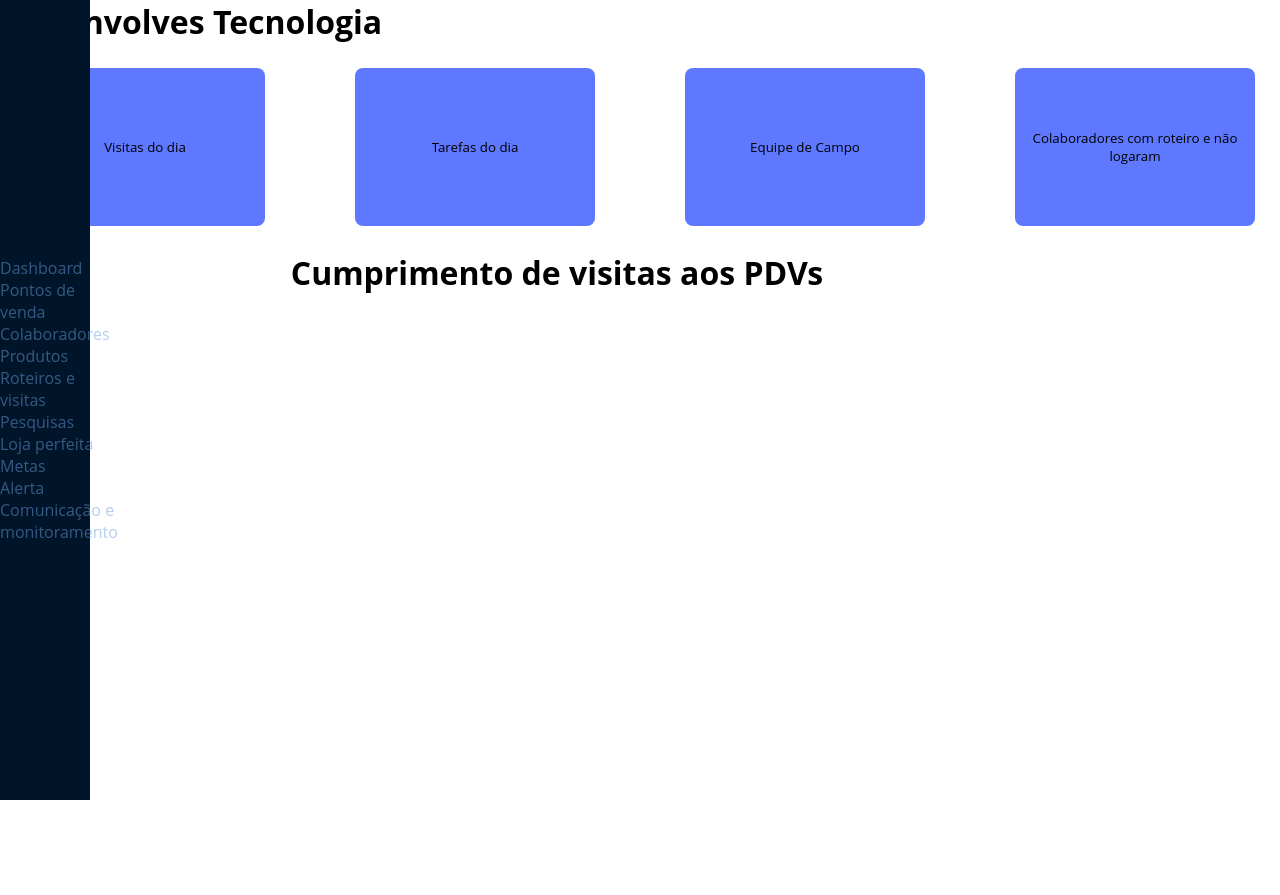
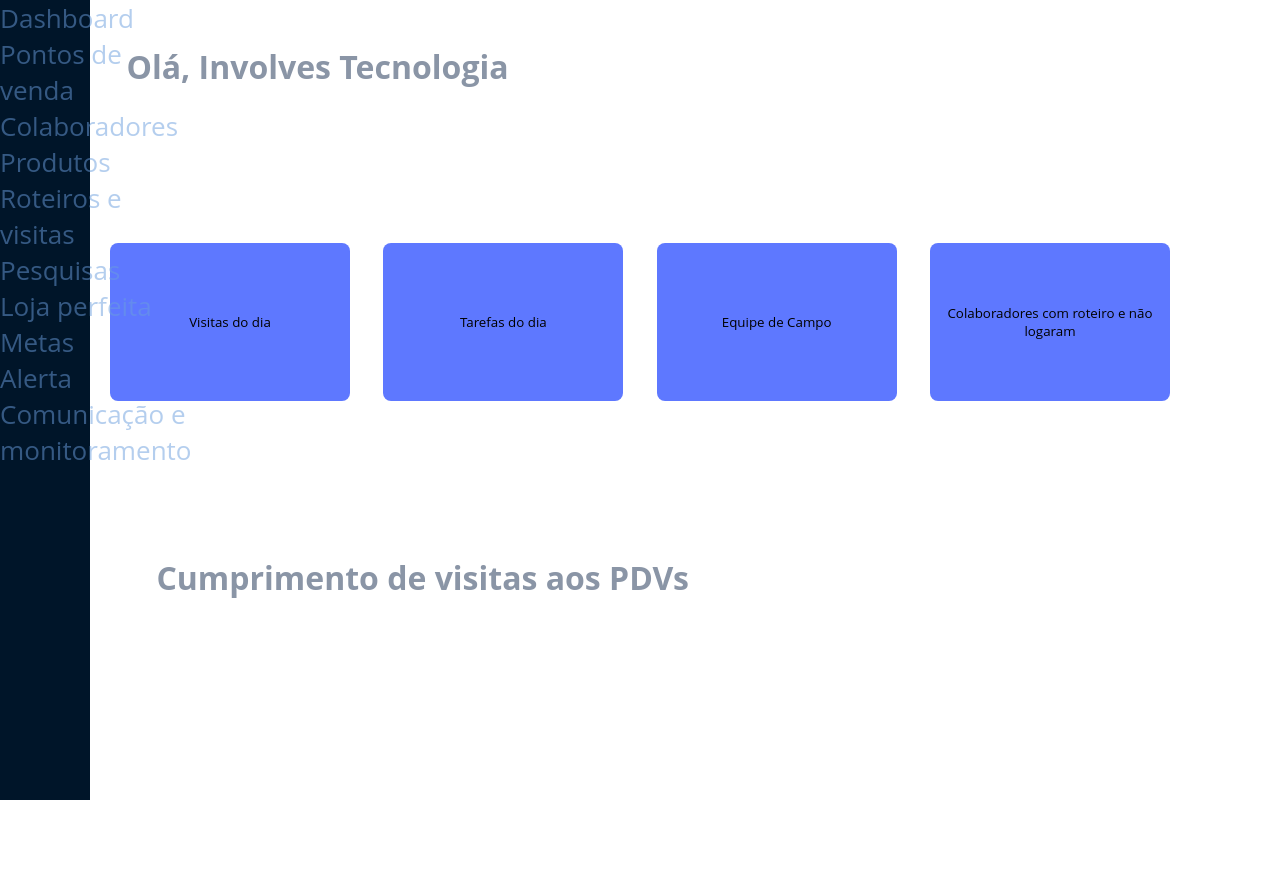
Before and after one commit to Limaaad/involves-pag-inicial, a plain HTML site: page index.html in a window 1280 px wide. Before the commit the page ends 800 px from the top, so only its background shows below. Drawn offline with Linux system fonts and the light colour scheme.

Commit message:
arrumei os cards

```diff
--- a/css/style.css
+++ b/css/style.css
@@ -8,28 +8,28 @@
 #inv-menu {
     display: flex;
     position: absolute;
-    justify-content: flex-start;
-    align-items: center;
     background-color: #001529;
     width: 90px;
     height: 100%;
 }
 
+.menu {
+    height: 100%;
+    font-size: 26px;
+}
+
 .title {
     display: flex;
-    justify-content: flex-start;
-}
-
-h1{
-    display: flex;
     justify-content: center;
+    width: 545px;
+    padding: 45px;
+    color: #8A95A6;
 }
 
 .card {
     display: flex;
     justify-content: space-between;
-    padding: 25px;
-
+    padding: 110px;
 }
 
 .card1, .card2,
@@ -47,5 +47,13 @@ h1{
     justify-content: center;
     width: 1114px;
     height: 336px;
-    background: #FFFFFF;
+    padding: 45px;
 }
+
+.title2 {
+    display: flex;
+    justify-content: flex-start;
+    color: #8A95A6;
+    width: 80%;
+    right: 100%;
+}
--- a/index.html
+++ b/index.html
@@ -9,7 +9,7 @@
 </head>
 <body>
     <div id="inv-menu">
-        <nav style="color: rgba(105, 157, 221, 0.5)">
+        <nav class='menu' style="color: rgba(105, 157, 221, 0.5)">
            <p>Dashboard</p>
            <p>Pontos de venda</p>
            <p>Colaboradores</p>
@@ -40,7 +40,7 @@
         </button>
     </div>
     <div class="aba2">
-        <h1>
+        <h1 class="title2">
             Cumprimento de visitas aos PDVs
         </h1>
     </div>
```
